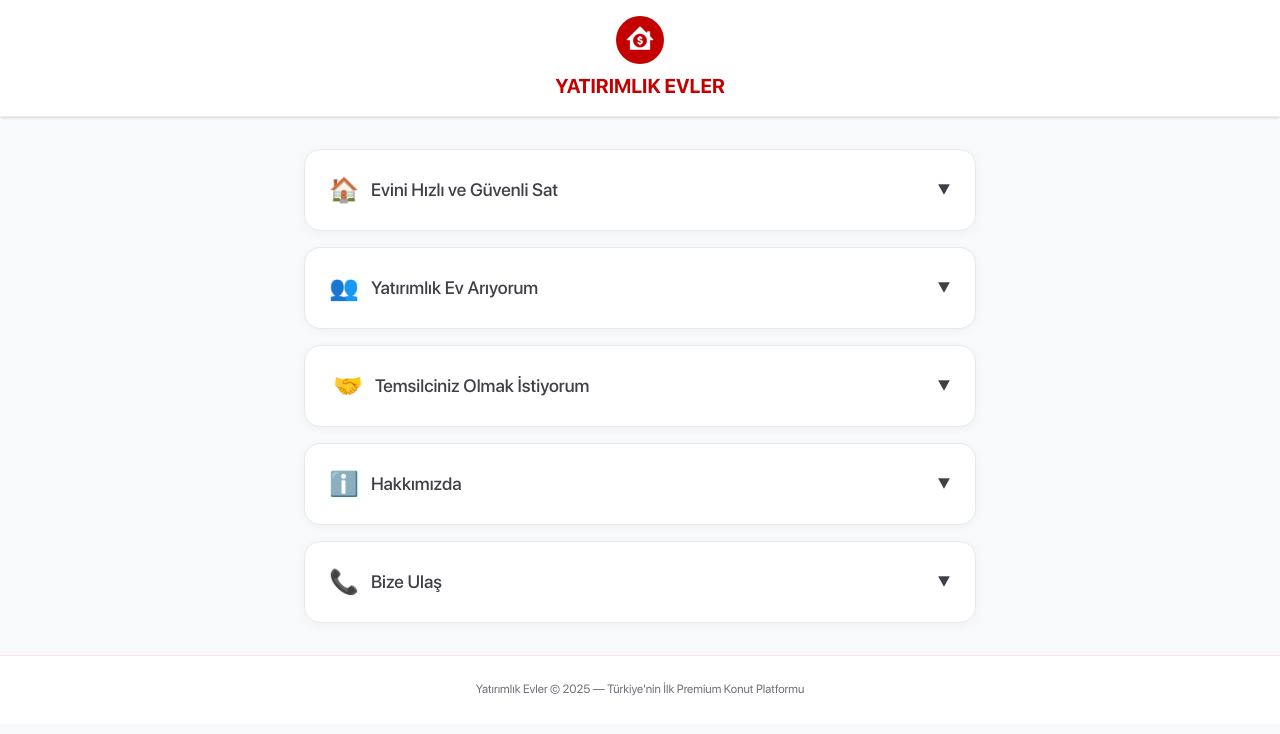
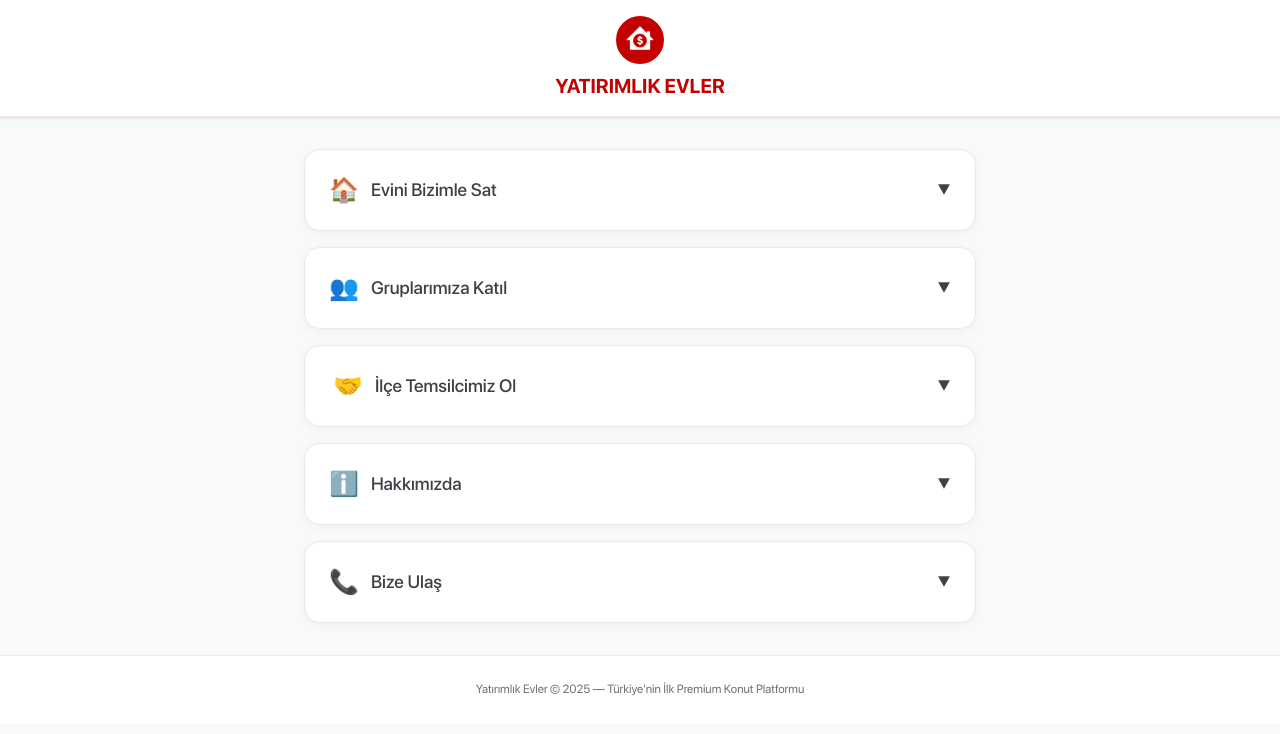
Before and after one commit to macitmert/yatirimlikevler, a Next.js app: page / in a window 1280 px wide. Shown: the top 734 px of the page. Built offline with nearby package versions, Linux system fonts and the light colour scheme.

Commit message:
Kart başlıkları güncellendi

```diff
--- a/app/page.tsx
+++ b/app/page.tsx
@@ -242,7 +242,7 @@ export default function Home() {
             >
               <span className="flex items-center gap-3">
                 <span className="text-2xl">🏠</span>
-                <span className="text-lg">Evini Hızlı ve Güvenli Sat</span>
+                <span className="text-lg">Evini Bizimle Sat</span>
               </span>
               <span className={`transform transition-transform duration-200 ${openDetails.satici ? 'rotate-180' : ''}`}>
                 ▼
@@ -512,7 +512,7 @@ export default function Home() {
             >
               <span className="flex items-center gap-3">
                 <span className="text-2xl">👥</span>
-                <span className="text-lg">Yatırımlık Ev Arıyorum</span>
+                <span className="text-lg">Gruplarımıza Katıl</span>
               </span>
               <span className={`transform transition-transform duration-200 ${openDetails.groups ? 'rotate-180' : ''}`}>
                 ▼
@@ -571,7 +571,7 @@ export default function Home() {
          >
            <span className="flex items-center gap-3">
              <span className="text-2xl ml-1">🤝</span>
-             <span className="text-lg">Temsilciniz Olmak İstiyorum</span>
+             <span className="text-lg">İlçe Temsilcimiz Ol</span>
            </span>
            <span className={`transform transition-transform duration-200 ${openDetails.temsilci ? 'rotate-180' : ''}`}>
              ▼
```
